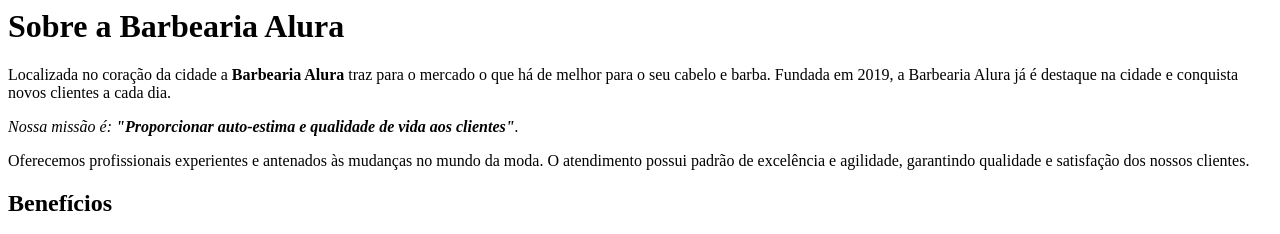
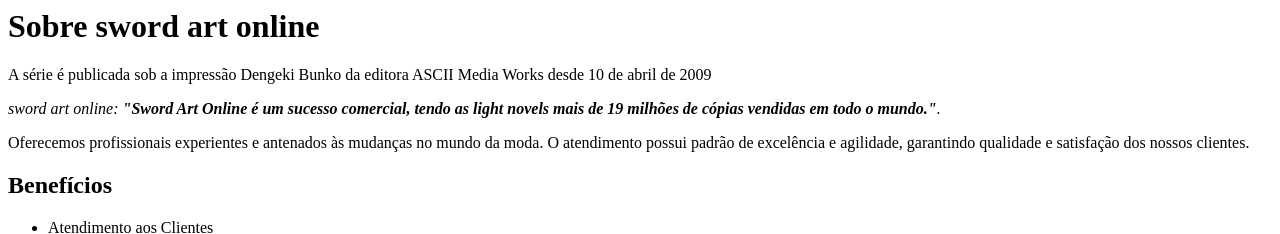
Before and after one commit to kititobetter/xiao, a plain HTML site: page index.html in a window 1280 px wide. Shown: the top 234 px of the page. Drawn offline with Linux system fonts and the light colour scheme.

Commit message:
Update index.html

```diff
--- a/index.html
+++ b/index.html
@@ -1,10 +1,9 @@
 <div class="principal">
-    <h1>Sobre a Barbearia Alura</h1>
+    <h1>Sobre sword art online</h1>
 
-    <p>Localizada no coração da cidade a <strong>Barbearia Alura</strong> traz para o mercado o que há de melhor para o seu cabelo e barba.
-    Fundada em 2019, a Barbearia Alura já é destaque na cidade e conquista novos clientes a cada dia.</p>
+    <p>A série é publicada sob a impressão Dengeki Bunko da editora ASCII Media Works desde 10 de abril de 2009</p>
 
-    <p id="missao"><em>Nossa missão é: <strong>"Proporcionar auto-estima e qualidade de vida aos clientes"</strong>.</em></p>
+    <p id="missao"><em>sword art online: <strong>"Sword Art Online é um sucesso comercial, tendo as light novels mais de 19 milhões de cópias vendidas em todo o mundo."</strong>.</em></p>
 
     <p>Oferecemos profissionais experientes e antenados às mudanças no mundo da moda.
     O atendimento possui padrão de excelência e agilidade, garantindo qualidade e satisfação dos nossos clientes.</p>
```
